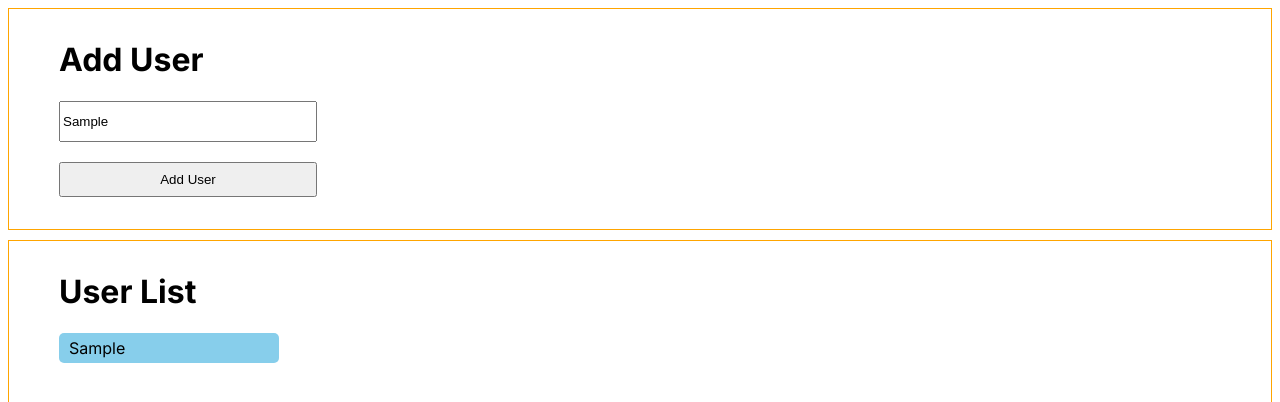
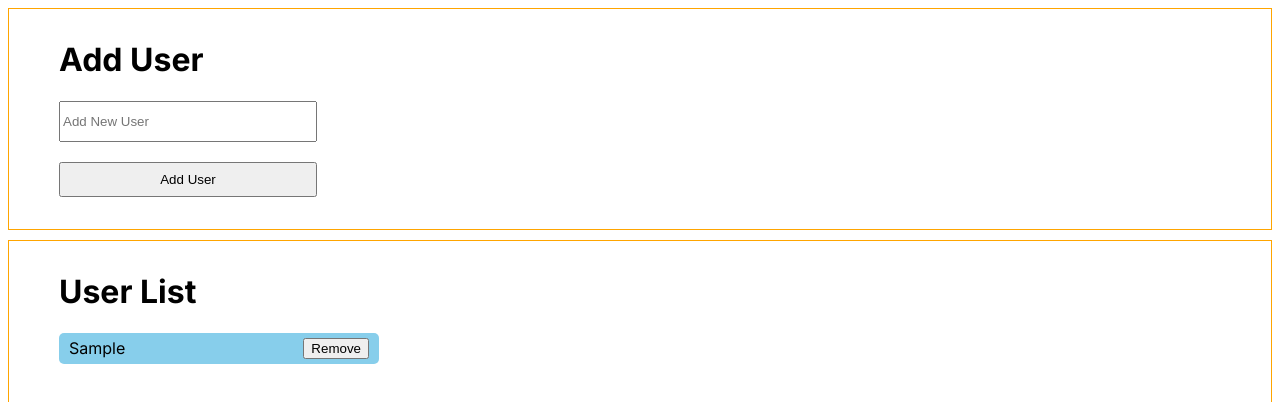
Before and after one commit to Shahrukh-elRed/next-js-redux-toolkit-demo, a Next.js app: page / in a window 1280 px wide. Both pictures are taken after typing "Sample" into the empty fields and a click on the button "Add User". Shown: the top 402 px of the page. Built offline with nearby package versions, Linux system fonts and the light colour scheme.

Commit message:
remove data from redux store

```diff
--- a/src/app/components/AddUsers.js
+++ b/src/app/components/AddUsers.js
@@ -9,6 +9,7 @@ const AddUsers = () => {
 
     const userDispatch = () => {
         dispatch(addUser(name))
+        setName("")
     }
 
     return (
@@ -17,6 +18,7 @@ const AddUsers = () => {
             <input type="text"
                 placeholder="Add New User"
                 className="add-user-input"
+                value={name}
                 onChange={(e) => setName(e.target.value)}
             />
             <button onClick={userDispatch} className="add-user-btn">Add User</button>
--- a/src/app/components/DisplayUsers.js
+++ b/src/app/components/DisplayUsers.js
@@ -1,15 +1,24 @@
 "use client"
-import { useSelector } from "react-redux"
+import { useDispatch, useSelector } from "react-redux"
+import { removeUser } from "../redux/slice"
 
 const DisplayUsers = () => {
     const userData = useSelector((data) => data.users)
+    const dispatch = useDispatch()
+
+    const handleRemove = (userId) => {
+        dispatch(removeUser(userId))
+    }
 
     return (
         <div className="display-user">
             <h1>User List</h1>
             {
                 userData.map((user) =>
-                    <div key={user.id} className="user-single">{user.name}</div>
+                    <div key={user.id} className="user-single">
+                        <span>{user.name}</span>
+                        <button onClick={() => handleRemove(user.id)}>Remove</button>
+                    </div>
                 )
             }
         </div>
--- a/src/app/globals.css
+++ b/src/app/globals.css
@@ -6,7 +6,8 @@
 }
 
 .display-user {
-    min-height: 200px;
+    height: 200px;
+    overflow: auto;
     padding: 10px;
     margin-top: 10px;
     border: 1px solid orange;
@@ -27,8 +28,10 @@
 }
 
 .user-single {
+    display: flex;
+    justify-content: space-between;
     background-color: skyblue;
-    width: 200px;
+    width: 300px;
     margin-top: 10px;
     padding: 5px 10px;
     border-radius: 5px;
--- a/src/app/redux/slice.js
+++ b/src/app/redux/slice.js
@@ -9,15 +9,20 @@ const slice = createSlice({
     initialState,
     reducers: {
         addUser: (state, action) => {
-            console.log(action)
             const data = {
                 id: nanoid(),
                 name: action.payload
             }
             state.users.push(data)
+        },
+        removeUser: (state, action) => {
+            const data = state.users.filter((user) =>
+                user.id !== action.payload
+            )
+            state.users = data
         }
     }
 })
 
-export const { addUser } = slice.actions
+export const { addUser, removeUser } = slice.actions
 export default slice.reducer
```
